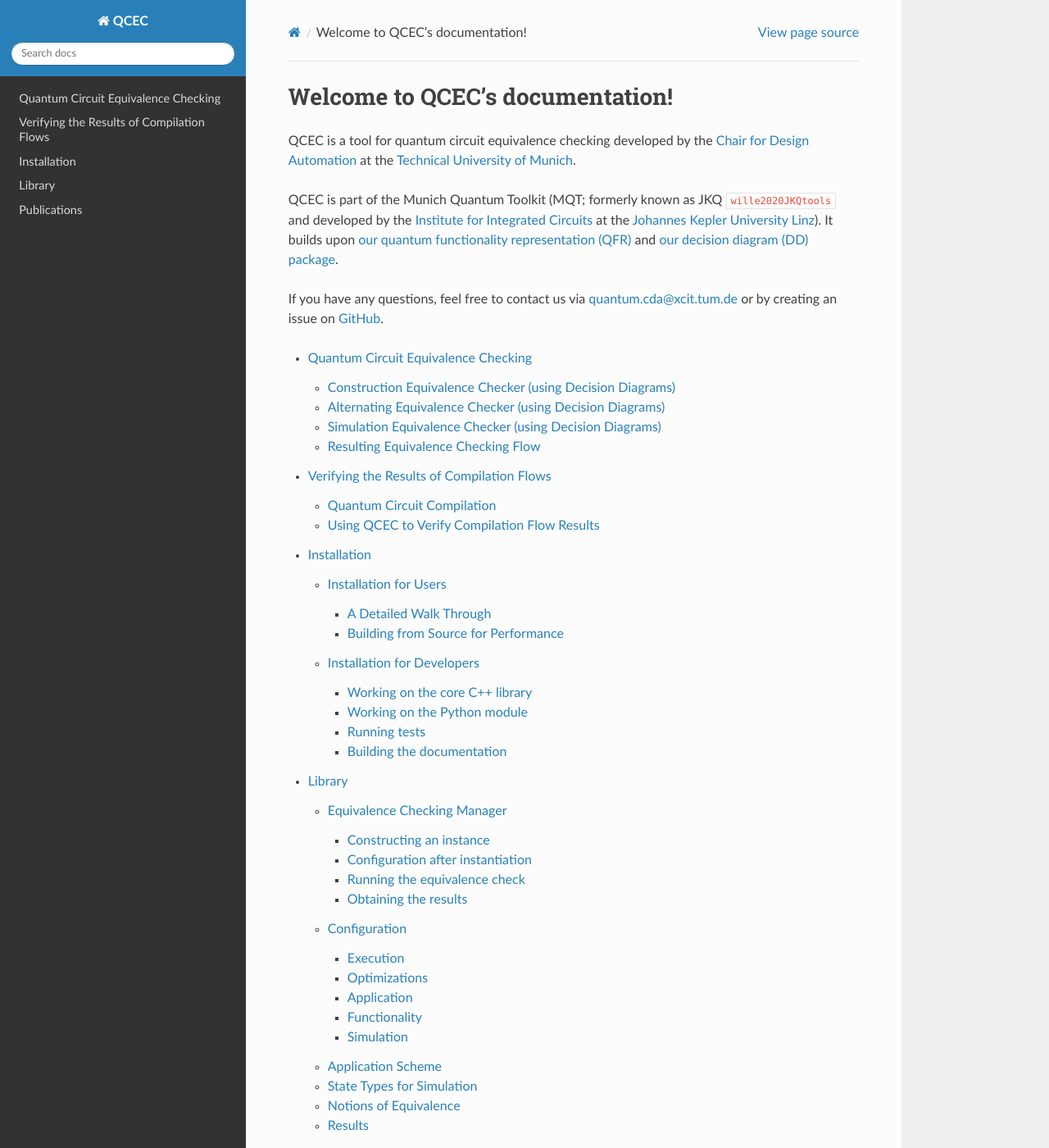
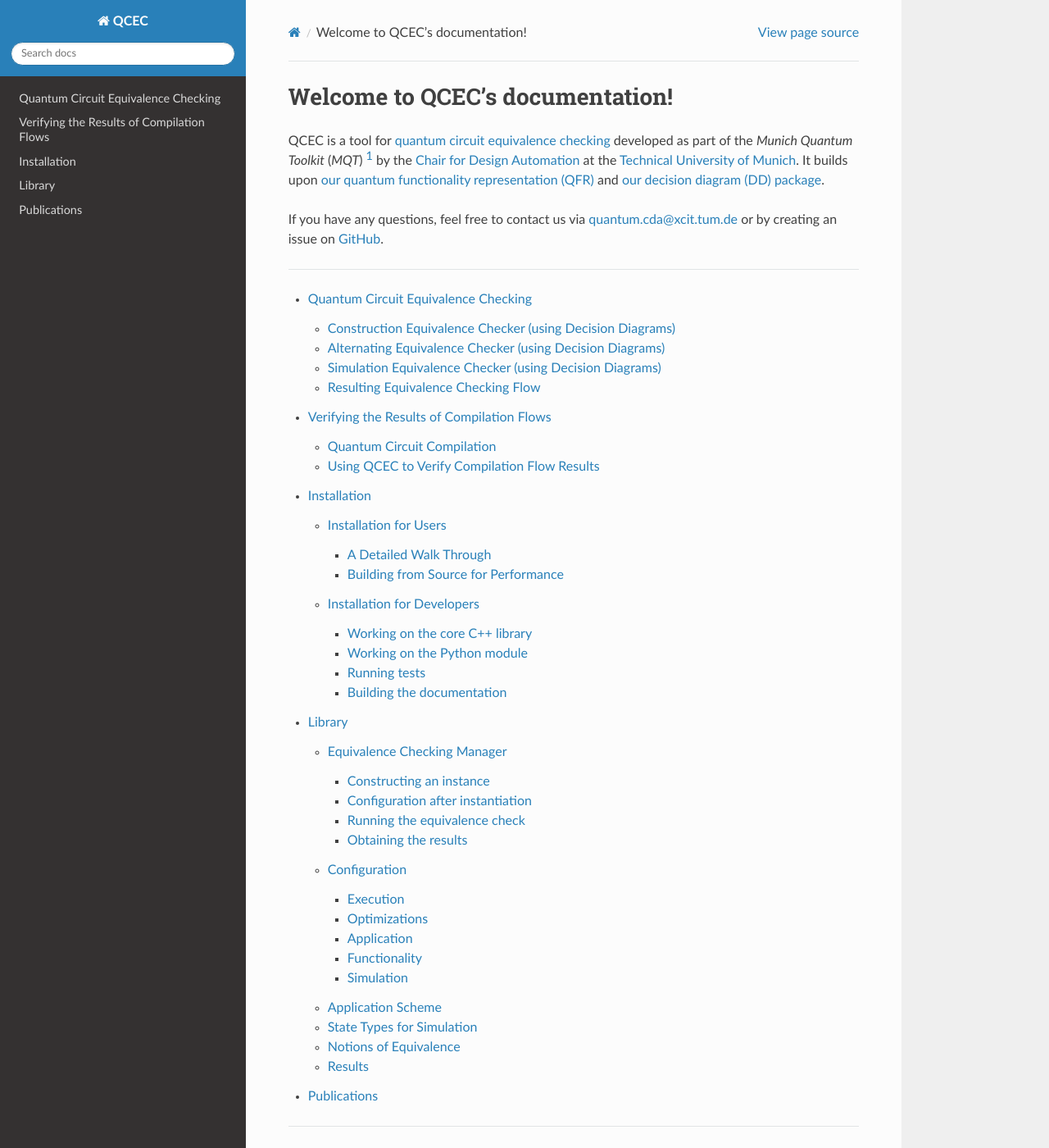
Before and after one commit to cda-tum/mqt-qcec, a Sphinx documentation site: the page built from docs/source/index.rst, in a window 1280 px wide and 1400 px high. Shown: the whole window at 82% size. Built offline with Sphinx 7.4.7 and the Read the Docs theme 2.0.0, drawn with Linux system fonts in a browser that asks for light colours; the version number could not be read and is left out; cross-references to code outside the pages are shown as plain code; some of the changed text lies outside the part shown.

Commit message:
📝 improve documentation by using `.. note::` and footnotes
Signed-off-by: Lukas Burgholzer <lukas.burgholzer@jku.at>

```diff
--- a/docs/source/index.rst
+++ b/docs/source/index.rst
@@ -1,13 +1,11 @@
 Welcome to QCEC's documentation!
 ================================
 
-QCEC is a tool for quantum circuit equivalence checking developed by the `Chair for Design Automation <https://www.cda.cit.tum.de/>`_ at the `Technical University of Munich <https://www.tum.de>`_.
-
-QCEC is part of the Munich Quantum Toolkit (MQT; formerly known as JKQ :cite:labelpar:`wille2020JKQtools` and developed by the `Institute for Integrated Circuits <https://iic.jku.at/eda/>`_ at the `Johannes Kepler University Linz <https://jku.at>`_).
-It builds upon `our quantum functionality representation (QFR) <https://github.com/cda-tum/qfr>`_ and `our decision diagram (DD) package <https://github.com/cda-tum/dd_package.git>`_.
+QCEC is a tool for :doc:`quantum circuit equivalence checking <EquivalenceChecking>` developed as part of the *Munich Quantum Toolkit* (*MQT*) [#]_ by the `Chair for Design Automation <https://www.cda.cit.tum.de/>`_ at the `Technical University of Munich <https://www.tum.de>`_. It builds upon `our quantum functionality representation (QFR) <https://github.com/cda-tum/qfr>`_ and `our decision diagram (DD) package <https://github.com/cda-tum/dd_package.git>`_.
 
 If you have any questions, feel free to contact us via `quantum.cda@xcit.tum.de <mailto:quantum.cda@xcit.tum.de>`_ or by creating an issue on `GitHub <https://github.com/cda-tum/qcec/issues>`_.
 
+----
 
 .. toctree::
    :maxdepth: 3
--- a/docs/source/install/Developers.rst
+++ b/docs/source/install/Developers.rst
@@ -10,6 +10,10 @@
 Note the :code:`--recurse-submodules` flag. It is required to also clone all the required submodules. If you happen to forget passing the flag on your initial clone, you can initialize all the submodules by executing :code:`git submodule update --init --recursive` in the main project directory.
 
 A C++ compiler supporting *C++17* and a minimum CMake version of *3.14* is required to build the project.
+
+.. note::
+    We noticed some issues when compiling with Microsoft's *MSCV* compiler toolchain. If you want to start development on this project under Windows, consider using the *clang* compiler toolchain. A detailed description of how to set this up can be found `here <https://docs.microsoft.com/en-us/cpp/build/clang-support-msbuild?view=msvc-160>`_.
+
 
 Working on the core C++ library
 ###############################
--- a/docs/source/install/Users.rst
+++ b/docs/source/install/Users.rst
@@ -89,4 +89,5 @@
 The library is continuously tested under Linux, MacOS, and Windows using the `latest available system versions for GitHub Actions <https://github.com/actions/virtual-environments>`_.
 In order to access the latest build logs, visit `qcec/actions/workflows/ci.yml <https://github.com/cda-tum/qcec/actions/workflows/ci.yml>`_.
 
-**Disclaimer**: We noticed some issues when compiling with Microsoft's *MSCV* compiler toolchain. If you want to start development on this project under Windows, consider using the *clang* compiler toolchain. A detailed description of how to set this up can be found `here <https://docs.microsoft.com/en-us/cpp/build/clang-support-msbuild?view=msvc-160>`_.
+.. note::
+    We noticed some issues when compiling with Microsoft's *MSCV* compiler toolchain. If you want to start development on this project under Windows, consider using the *clang* compiler toolchain. A detailed description of how to set this up can be found `here <https://docs.microsoft.com/en-us/cpp/build/clang-support-msbuild?view=msvc-160>`_.
--- a/docs/source/library/EquivalenceCheckingManager.rst
+++ b/docs/source/library/EquivalenceCheckingManager.rst
@@ -43,9 +43,10 @@
 
         ecm = EquivalenceCheckingManager(circ1=qc1, circ2=qc2, timeout=60.)
 
-  Every keyword argument that takes an enum value can either be conveniently specified as a string (e.g., :code:`state_type="stabilizer"`) or by providing the respective enum value (e.g., :code:`state_type=qcec.StateType.stabilizer`).
+.. note::
+    Every keyword argument that takes an enum value can either be conveniently specified as a string (e.g., :code:`state_type="stabilizer"`) or by providing the respective enum value (e.g., :code:`state_type=qcec.StateType.stabilizer`).
 
-    .. automethod:: EquivalenceCheckingManager.__init__
+.. automethod:: EquivalenceCheckingManager.__init__
 
 Configuration after instantiation
 #################################
```
Also changed, not shown: other parts of docs/source/index.rst (+6 -0 lines), README.md (+3 -2 lines).
